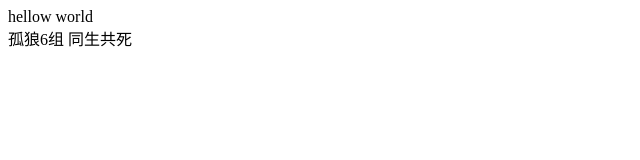
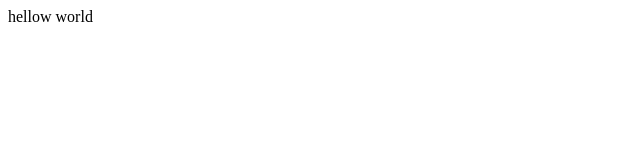
Before and after one commit to zz996683631/1806-SixGuLang, a plain HTML site: page index.html in a window 1280 px wide. Shown: the whole page, without its empty margins (0-640 px from the left). Drawn offline with Linux system fonts and the light colour scheme.

Commit message:
Update index.html

```diff
--- a/index.html
+++ b/index.html
@@ -9,9 +9,6 @@
 	<div>
 		hellow world
 	</div>
-	<!-- 张吉孟 -->
-	<div>
-		孤狼6组 同生共死
-	</div>
+
 </body>
 </html>
```
